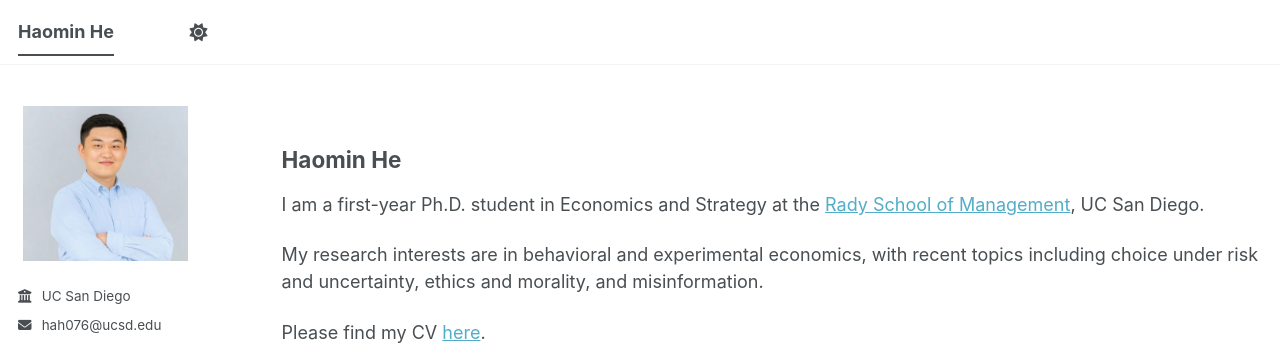
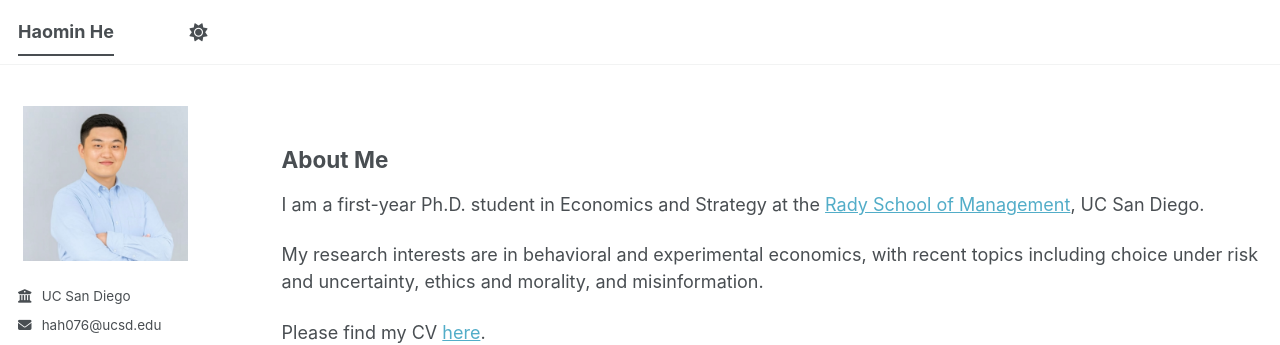
Before and after one commit to haomin-he/haomin-he.github.io, a Jekyll site: the page built from _pages/about.md, in a window 1280 px wide and 900 px high. Shown: the top 345 px of the window. Built offline with Jekyll 4.4.1, drawn with Linux system fonts in a browser that asks for light colours; a script bundle is joined from its source files by our own code; a style sheet for code colours, icons or effects is not loaded.

Commit message:
Update about.md

```diff
--- a/_pages/about.md
+++ b/_pages/about.md
@@ -7,7 +7,7 @@ redirect_from:
   - /about/
   - /about.html
 ---
-## Haomin He
+## About Me
 I am a first-year Ph.D. student in Economics and Strategy at the <a href="https://rady.ucsd.edu/" target="_blank" rel="noopener noreferrer">Rady School of Management</a>, UC San Diego.
 
 My research interests are in behavioral and experimental economics, with recent topics including choice under risk and uncertainty, ethics and morality, and misinformation.
```
